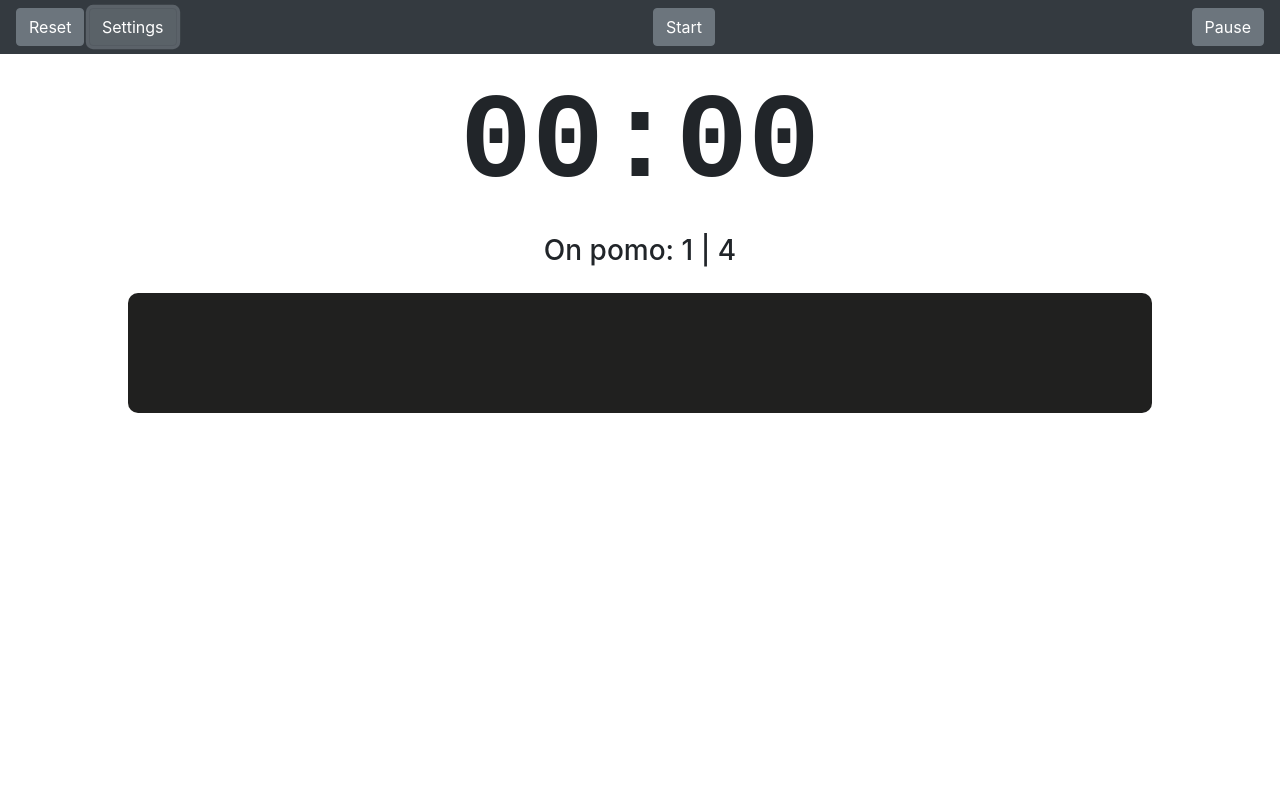
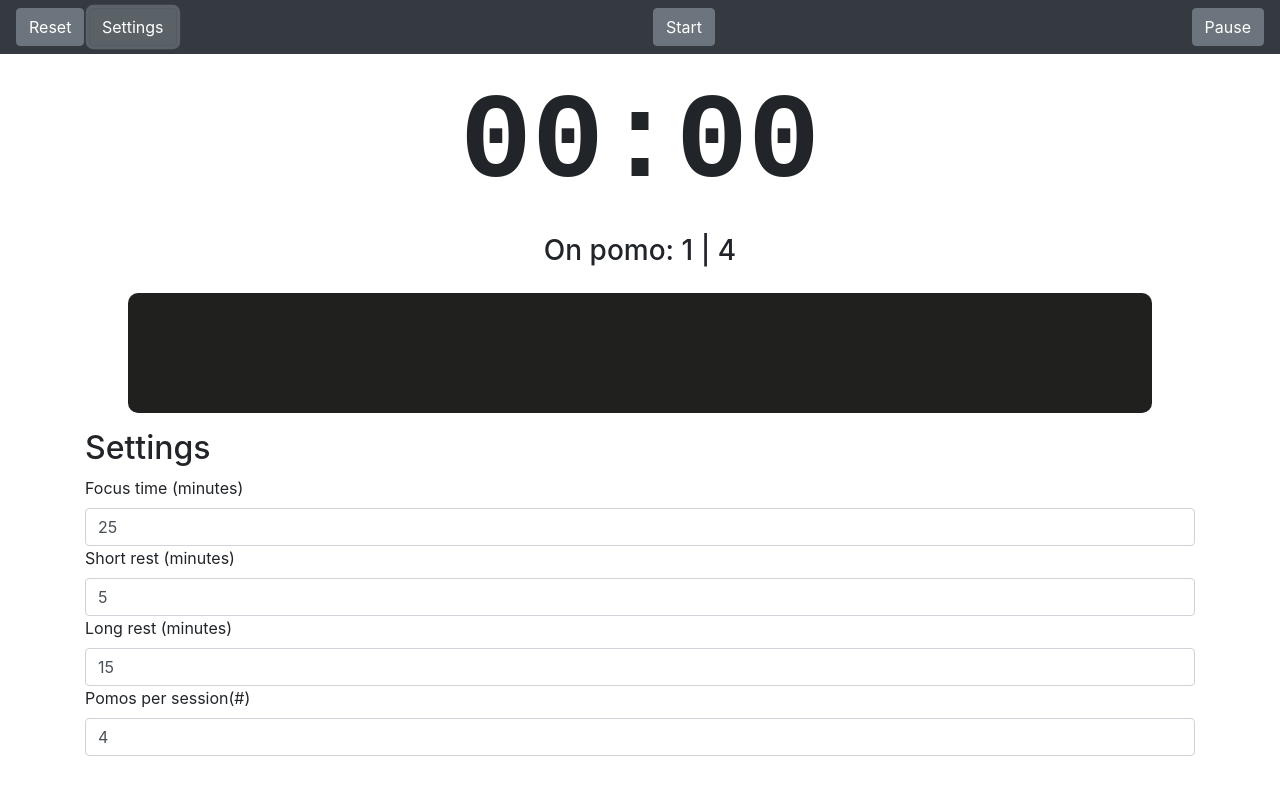
Before and after one commit to rodrigo-ceccato/easyPomo, a plain HTML site: page index.html in a window 1280 px wide. Both pictures are taken after a click on the button "Settings". Drawn offline with nearby package versions, Linux system fonts and the light colour scheme.

Commit message:
Added settings panel logic integration

```diff
--- a/index.html
+++ b/index.html
@@ -36,7 +36,18 @@
 <div id="settingsPanel">
 <footer class="footer mt-auto py-3">
   <div class="container">
-    <p>SETTINGS PANEL</p>
+    <h2>Settings</h2>
+    <label for="focusDuration">Focus time (minutes)</label>
+    <input id="focusDuration" class="form-control" type="number" min="1"  onkeyup="settingsChanged()" onchange="settingsChanged()" >
+
+    <label for="shortRest">Short rest (minutes)</label>
+    <input id="shortRest" class="form-control" type="number" min="1"  onkeyup="settingsChanged()" onchange="settingsChanged()" >
+
+    <label for="longRest">Long rest (minutes)</label>
+    <input id="longRest" class="form-control" type="number" min="1"  onkeyup="settingsChanged()" onchange="settingsChanged()" >
+
+    <label for="pomosPerSession">Pomos per session(#)</label>
+    <input id="pomosPerSession" class="form-control" type="number" min="1"  onkeyup="settingsChanged()" onchange="settingsChanged()" >
   </div>
 </footer>
 </div>
--- a/js/pomodoro.js
+++ b/js/pomodoro.js
@@ -14,14 +14,29 @@ let isCounting = false;
 let isResting = false;
 
 // interface variables
-let showSettings = true;
+let showSettings = false;
+settingsPanel.style.display = "none";
 
 displayTimer(0);
+
+//buttons elements
 resetButtonElem = document.getElementById("resetButton");
 settiButtonElem = document.getElementById("settingsButton");
-settiPanelElem   = document.getElementById("settingsPanel");
+
+//configuration elements
+settiPanelElem    = document.getElementById("settingsPanel");
+formFocusTimeElem = document.getElementById("focusDuration");
+formShortRestElem = document.getElementById("shortRest");
+formLongRestElem  = document.getElementById("longRest");
+formPomosBLRElem  = document.getElementById("pomosPerSession");
+
+//set values on forms from saved settings
+formFocusTimeElem.value = focusTime/60;
+formShortRestElem.value = shortRestTime/60;
+formLongRestElem.value  = longRestTime/60;
+formPomosBLRElem.value  = pomosBeforeLongRest;
+
 var alertAudio = new Audio('sfx/bell.mp3');
-
 
 function startOrResume() {
     isCounting = true;
@@ -39,6 +54,16 @@ function resetPomo() {
         currTime = 0;
         displayTimer(currTime)
     }
+}
+
+function settingsChanged(){
+    longRestTime = 60 * formLongRestElem.value;
+    shortRestTime = 60 * formShortRestElem.value;
+    focusTime = 60 * formFocusTimeElem.value;
+    pomosBeforeLongRest = formPomosBLRElem.value;
+
+    // update displayed info
+    displayTimer(currTime)
 }
 
 function togglePause(){
```
